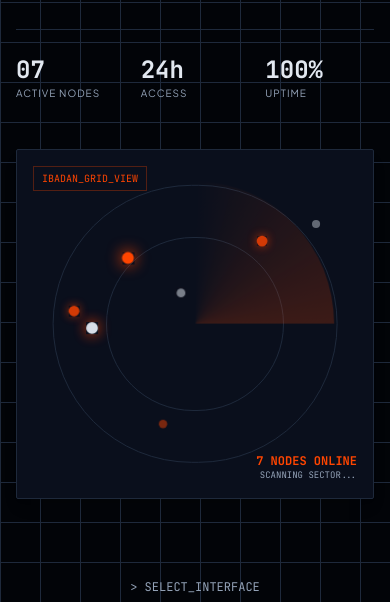
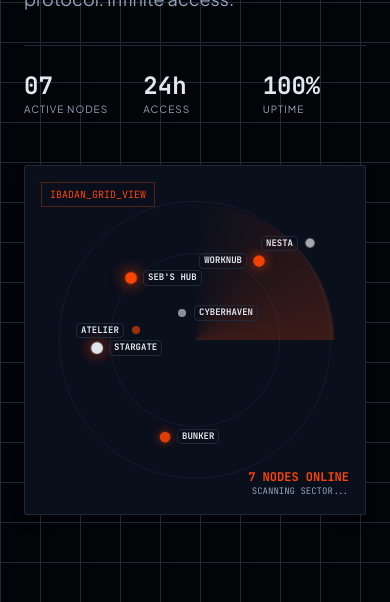
Before and after one commit to OlaMarcus09/workspace_africa_gateway, a plain HTML site: page index.html in a window 390 px wide. Shown: the part 438-1040 px from the top of the page. Drawn offline with nearby package versions, Linux system fonts and the light colour scheme.

Commit message:
Refactor theme styles and layout adjustments
Updated CSS variables for theme switching and improved transition effects. Modified button styles and adjusted layout for better responsiveness.

```diff
--- a/index.html
+++ b/index.html
@@ -33,19 +33,18 @@
     </script>
 
     <style>
-        /* CSS Variables for Theme Switching */
         :root {
-            /* LIGHT MODE (Default if 'dark' class is missing) */
+            /* LIGHT MODE */
             --bg-color: #f8fafc;
             --surface-color: #ffffff;
             --text-color: #0f172a;
             --muted-color: #64748b;
-            --border-color: #e2e8f0;
-            --grid-color: #cbd5e1;
+            --border-color: #cbd5e1; /* Darker border for visibility in light mode */
+            --grid-color: #e2e8f0;
         }
 
         .dark {
-            /* DARK MODE (Active when 'dark' class is present) */
+            /* DARK MODE */
             --bg-color: #020408;
             --surface-color: #0a0f1c;
             --text-color: #e2e8f0;
@@ -57,22 +56,20 @@
         body {
             background-color: var(--bg-color);
             color: var(--text-color);
-            transition: background-color 0.3s, color 0.3s;
+            transition: background-color 0.2s, color 0.2s;
             background-image:
                 linear-gradient(to right, var(--grid-color) 1px, transparent 1px),
                 linear-gradient(to bottom, var(--grid-color) 1px, transparent 1px);
             background-size: 40px 40px;
         }
 
-        /* Icons Display Logic */
+        .text-glow { text-shadow: 0 0 10px rgba(255, 69, 0, 0.5); }
+
+        /* Icon Visibility */
         .icon-sun { display: none; }
         .icon-moon { display: block; }
-
-        /* When dark mode is active, swap icons */
         .dark .icon-sun { display: block; }
         .dark .icon-moon { display: none; }
-
-        .text-glow { text-shadow: 0 0 10px rgba(255, 69, 0, 0.5); }
 
         /* Radar Effect */
         .radar-sweep {
@@ -89,11 +86,12 @@
         }
         @keyframes sweep { 0% { transform: translate(-50%, -50%) rotate(0deg); } 100% { transform: translate(-50%, -50%) rotate(360deg); } }
 
+        /* Node Animation */
         .node-dot { animation: pulse-node 2s infinite; }
         @keyframes pulse-node {
-            0% { opacity: 0.4; transform: scale(1); }
+            0% { opacity: 0.6; transform: scale(1); }
             50% { opacity: 1; transform: scale(1.5); box-shadow: 0 0 10px #FF4500; }
-            100% { opacity: 0.4; transform: scale(1); }
+            100% { opacity: 0.6; transform: scale(1); }
         }
     </style>
 </head>
@@ -109,18 +107,18 @@
             </div>
             <div class="flex items-center space-x-6">
                 <span class="hidden md:inline">LOC: IBADAN</span>
-                <button id="theme-toggle" class="flex items-center hover:text-primary transition-colors focus:outline-none p-2 border border-border rounded-sm bg-surface">
-                    <svg class="w-4 h-4 icon-moon" fill="none" stroke="currentColor" viewBox="0 0 24 24"><path stroke-linecap="round" stroke-linejoin="round" stroke-width="2" d="M20.354 15.354A9 9 0 018.646 3.646 9.003 9.003 0 0012 21a9.003 9.003 0 008.354-5.646z"></path></svg>
+                <button id="theme-toggle" class="flex items-center hover:text-primary transition-colors focus:outline-none p-2 border border-border rounded-sm bg-surface shadow-sm">
+                    <svg class="w-4 h-4 icon-moon text-text" fill="none" stroke="currentColor" viewBox="0 0 24 24"><path stroke-linecap="round" stroke-linejoin="round" stroke-width="2" d="M20.354 15.354A9 9 0 018.646 3.646 9.003 9.003 0 0012 21a9.003 9.003 0 008.354-5.646z"></path></svg>
                     <svg class="w-4 h-4 icon-sun text-primary" fill="none" stroke="currentColor" viewBox="0 0 24 24"><path stroke-linecap="round" stroke-linejoin="round" stroke-width="2" d="M12 3v1m0 16v1m9-9h-1M4 12H3m15.364 6.364l-.707-.707M6.343 6.343l-.707-.707m12.728 0l-.707.707M6.343 17.657l-.707.707M16 12a4 4 0 11-8 0 4 4 0 018 0z"></path></svg>
                 </button>
             </div>
         </div>
     </header>
 
-    <main class="flex-1 pt-24 pb-20 px-4 sm:px-6 relative z-10">
+    <main class="flex-1 pt-28 pb-20 px-6 relative z-10">
         <div class="max-w-7xl mx-auto">
 
-            <div class="grid grid-cols-1 lg:grid-cols-2 gap-12 mb-20 items-center">
+            <div class="grid grid-cols-1 lg:grid-cols-2 gap-12 mb-24 items-center">
                 <div>
                     <div class="inline-block px-2 py-1 mb-6 border border-primary/30 bg-primary/10 text-primary text-xs font-mono">
                         > SYSTEM_READY
@@ -147,35 +145,48 @@
                     </div>
                 </div>
 
-                <div class="relative h-[350px] bg-surface border border-border rounded-sm overflow-hidden shadow-lg">
-                    <div class="absolute top-4 left-4 text-[10px] font-mono text-primary border border-primary/30 px-2 py-1 z-10 bg-surface/80">
+                <div class="relative h-[350px] bg-surface border border-border rounded-sm overflow-hidden shadow-lg transition-colors duration-300">
+                    <div class="absolute top-4 left-4 text-[10px] font-mono text-primary border border-primary/30 px-2 py-1 z-10 bg-surface/80 backdrop-blur">
                         IBADAN_GRID_VIEW
                     </div>
 
-                    <div class="absolute top-1/2 left-1/2 -translate-x-1/2 -translate-y-1/2 w-[80%] h-[80%] border border-border rounded-full"></div>
-                    <div class="absolute top-1/2 left-1/2 -translate-x-1/2 -translate-y-1/2 w-[50%] h-[50%] border border-border rounded-full"></div>
+                    <div class="absolute top-1/2 left-1/2 -translate-x-1/2 -translate-y-1/2 w-[80%] h-[80%] border border-border rounded-full opacity-50"></div>
+                    <div class="absolute top-1/2 left-1/2 -translate-x-1/2 -translate-y-1/2 w-[50%] h-[50%] border border-border rounded-full opacity-50"></div>
                     <div class="radar-sweep"></div>
 
-                    <div class="absolute top-[30%] left-[30%] node-dot" style="animation-delay: 0ms;">
-                        <div class="w-2 h-2 bg-primary rounded-full"></div>
+                    <div class="absolute top-[30%] left-[30%] flex items-center">
+                        <div class="w-2 h-2 bg-primary rounded-full node-dot"></div>
+                        <div class="ml-2 text-[9px] font-mono font-bold text-text bg-surface/80 px-1 rounded border border-border">SEB'S HUB</div>
                     </div>
-                    <div class="absolute top-[50%] left-[20%] node-dot" style="animation-delay: 300ms;">
-                        <div class="w-2 h-2 bg-text rounded-full"></div>
+
+                    <div class="absolute top-[50%] left-[20%] flex items-center">
+                        <div class="w-2 h-2 bg-text rounded-full node-dot" style="animation-delay: 0.2s;"></div>
+                        <div class="ml-2 text-[9px] font-mono font-bold text-text bg-surface/80 px-1 rounded border border-border">STARGATE</div>
                     </div>
-                    <div class="absolute top-[25%] right-[30%] node-dot" style="animation-delay: 600ms;">
-                        <div class="w-2 h-2 bg-primary rounded-full"></div>
+
+                    <div class="absolute top-[25%] right-[30%] flex items-center flex-row-reverse">
+                        <div class="w-2 h-2 bg-primary rounded-full node-dot" style="animation-delay: 0.4s;"></div>
+                        <div class="mr-2 text-[9px] font-mono font-bold text-text bg-surface/80 px-1 rounded border border-border">WORKNUB</div>
                     </div>
-                    <div class="absolute bottom-[20%] left-[40%] node-dot" style="animation-delay: 900ms;">
-                        <div class="w-2 h-2 bg-primary rounded-full"></div>
+
+                    <div class="absolute bottom-[20%] left-[40%] flex items-center">
+                        <div class="w-2 h-2 bg-primary rounded-full node-dot" style="animation-delay: 0.6s;"></div>
+                        <div class="ml-2 text-[9px] font-mono font-bold text-text bg-surface/80 px-1 rounded border border-border">BUNKER</div>
                     </div>
-                    <div class="absolute top-[20%] right-[15%] node-dot" style="animation-delay: 1200ms;">
-                        <div class="w-2 h-2 bg-text rounded-full"></div>
+
+                    <div class="absolute top-[20%] right-[15%] flex items-center flex-row-reverse">
+                        <div class="w-2 h-2 bg-text rounded-full node-dot" style="animation-delay: 0.8s;"></div>
+                        <div class="mr-2 text-[9px] font-mono font-bold text-text bg-surface/80 px-1 rounded border border-border">NESTA</div>
                     </div>
-                    <div class="absolute top-[40%] left-[45%] node-dot" style="animation-delay: 1500ms;">
-                        <div class="w-2 h-2 bg-text rounded-full"></div>
+
+                    <div class="absolute top-[40%] left-[45%] flex items-center">
+                        <div class="w-2 h-2 bg-text rounded-full node-dot" style="animation-delay: 1s;"></div>
+                        <div class="ml-2 text-[9px] font-mono font-bold text-text bg-surface/80 px-1 rounded border border-border">CYBERHAVEN</div>
                     </div>
-                    <div class="absolute top-[45%] left-[15%] node-dot" style="animation-delay: 1800ms;">
-                        <div class="w-2 h-2 bg-primary rounded-full"></div>
+
+                    <div class="absolute top-[45%] left-[15%] flex items-center flex-row-reverse">
+                        <div class="w-2 h-2 bg-primary rounded-full node-dot" style="animation-delay: 1.2s;"></div>
+                        <div class="mr-2 text-[9px] font-mono font-bold text-text bg-surface/80 px-1 rounded border border-border">ATELIER</div>
                     </div>
 
                     <div class="absolute bottom-4 right-4 text-right z-10">
@@ -194,13 +205,13 @@
                         <p class="text-sm text-muted mb-6 h-10">Book desks. View network status.</p>
                         <div class="flex items-center text-primary text-xs font-mono font-bold group-hover:translate-x-2 transition-transform">[ENTER PORTAL] →</div>
                     </a>
-                    <a href="https://workspace-partner.vercel.app" class="group relative bg-surface border border-border p-8 hover:border-primary transition-all duration-300 shadow-sm">
+                    <a href="https://workspace-partner.vercel.app" class="group relative bg-surface border border-border p-8 hover:border-blue-500 transition-all duration-300 shadow-sm">
                         <div class="text-blue-500 font-mono text-[10px] mb-4 tracking-widest">ACCESS_LEVEL_02</div>
                         <h3 class="text-2xl font-bold text-text mb-2 font-mono">Space Owner</h3>
                         <p class="text-sm text-muted mb-6 h-10">Manage check-ins and revenue.</p>
                         <div class="flex items-center text-blue-500 text-xs font-mono font-bold group-hover:translate-x-2 transition-transform">[MANAGE NODE] →</div>
                     </a>
-                    <a href="https://workspace-corporate.vercel.app" class="group relative bg-surface border border-border p-8 hover:border-primary transition-all duration-300 shadow-sm">
+                    <a href="https://workspace-corporate.vercel.app" class="group relative bg-surface border border-border p-8 hover:border-green-500 transition-all duration-300 shadow-sm">
                         <div class="text-green-500 font-mono text-[10px] mb-4 tracking-widest">ACCESS_LEVEL_03</div>
                         <h3 class="text-2xl font-bold text-text mb-2 font-mono">Corporate</h3>
                         <p class="text-sm text-muted mb-6 h-10">Team management & billing.</p>
@@ -278,13 +289,3 @@
                     </div>
                     <div class="bg-surface border border-border p-4 hover:border-text transition-colors group">
                         <div class="flex justify-between mb-2"><div class="text-text font-bold font-mono">Nesta Co-work</div><div class="text-[9px] border border-muted text-muted px-1">STD</div></div>
-                        <div class="text-xs text-muted font-mono mb-4">Akobo, Ibadan</div>
-                        <div class="flex items-center text-[10px] text-green-500 font-mono"><span class="w-1.5 h-1.5 bg-green-500 rounded-full mr-2"></span> ONLINE</div>
-                    </div>
-                    <div class="bg-surface border border-border p-4 hover:border-text transition-colors group">
-                        <div class="flex justify-between mb-2"><div class="text-text font-bold font-mono">Cyberhaven</div><div class="text-[9px] border border-muted text-muted px-1">STD</div></div>
-                        <div class="text-xs text-muted font-mono mb-4">Mokola, Ibadan</div>
-                        <div class="flex items-center text-[10px] text-green-500 font-mono"><span class="w-1.5 h-1.5 bg-green-500 rounded-full mr-2"></span> ONLINE</div>
-                    </div>
-                    <div class="bg-surface border border-border p-4 hover:border-primary transition-colors group">
-                        <div class="flex justify-between mb-2"><div class="text-text font-bold font-mono group-hover:text-primary">Atelier Café</div><div class=
```
